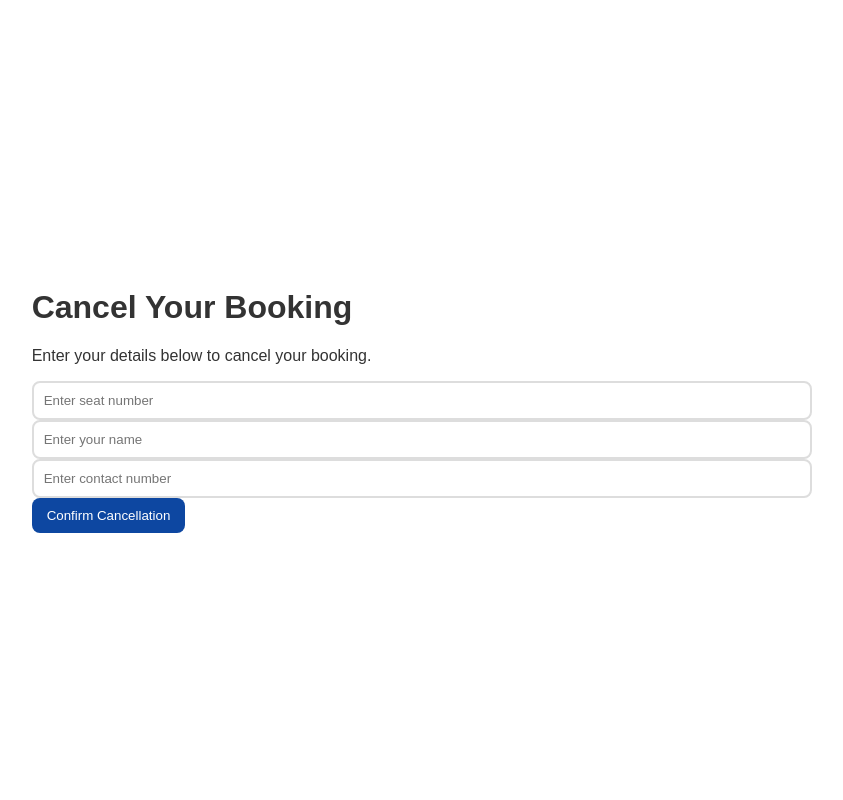
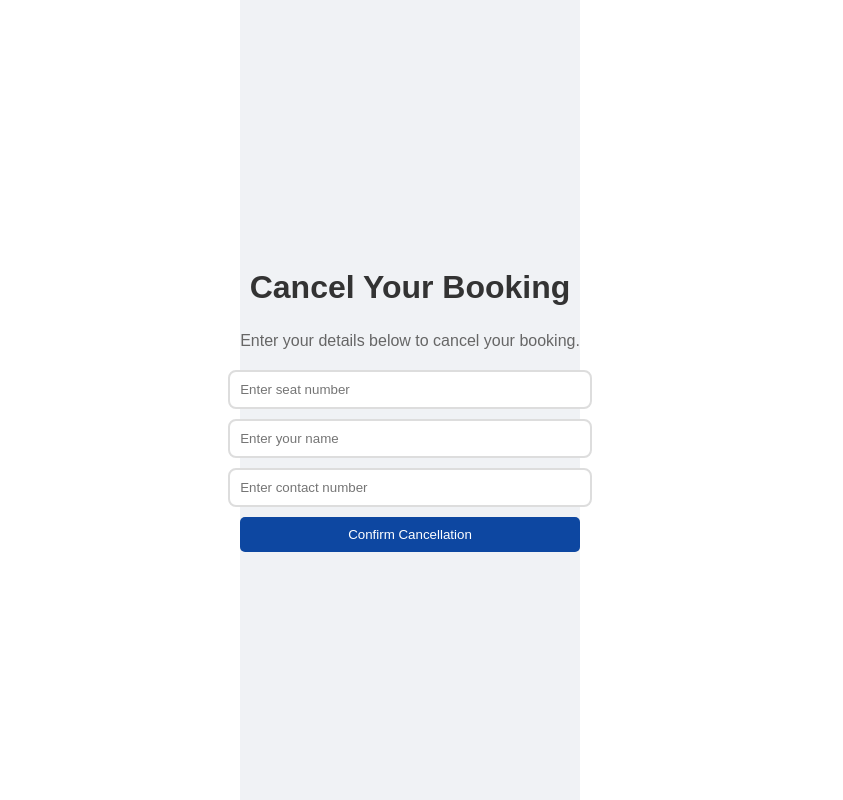
Before and after one commit to Tarushi0106/Seat_Reservation_tool, a React (Vite) app in the folder client/: page /seatcancellation in a window 1280 px wide. Shown: the whole page, without its empty margins (230-1073 px from the left). Built offline with nearby package versions, Linux system fonts and the light colour scheme.

Commit message:
Add existing project files to Git

```diff
--- /dev/null
+++ b/client/src/pages/seatcancel.css
@@ -0,0 +1,50 @@
+.seat-cancellation-container {
+    display: flex;
+    flex-direction: column;
+    align-items: center;
+    justify-content: center;
+    height: 100vh;
+    background-color: #f0f2f5;
+    font-family: Arial, sans-serif;
+}
+
+h1 {
+    color: #333;
+    margin-bottom: 10px;
+}
+
+p {
+    color: #666;
+    margin-bottom: 20px;
+}
+
+input {
+    width: 100%;
+    max-width: 400px;
+    padding: 10px;
+    margin-bottom: 10px;
+    border: 2px solid #0078ff;
+    border-radius: 5px;
+    outline: none;
+}
+
+input:focus {
+    border-color: #005ecb;
+    box-shadow: 0 0 5px rgba(0, 120, 255, 0.5);
+}
+
+button {
+    width: 100%;
+    max-width: 400px;
+    padding: 10px 20px;
+    background-color: #0D47A1;
+    color: #fff;
+    border: none;
+    border-radius: 5px;
+    cursor: pointer;
+    transition: background 0.3s ease;
+}
+
+button:hover {
+    background-color: #005ecb;
+}
--- a/client/src/pages/seatcancellation.jsx
+++ b/client/src/pages/seatcancellation.jsx
@@ -1,6 +1,7 @@
 import React, { useState } from 'react';
 import axios from 'axios';
 import { useNavigate } from 'react-router-dom';
+import './seatcancel.css';
 
 const SeatCancellation = () => {
   const [seatnumber, setSeatnumber] = useState('');
```
